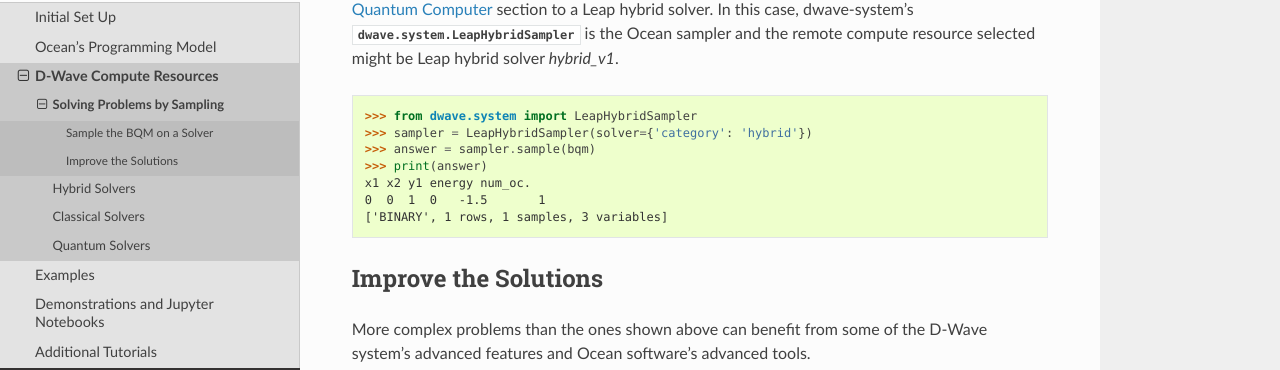
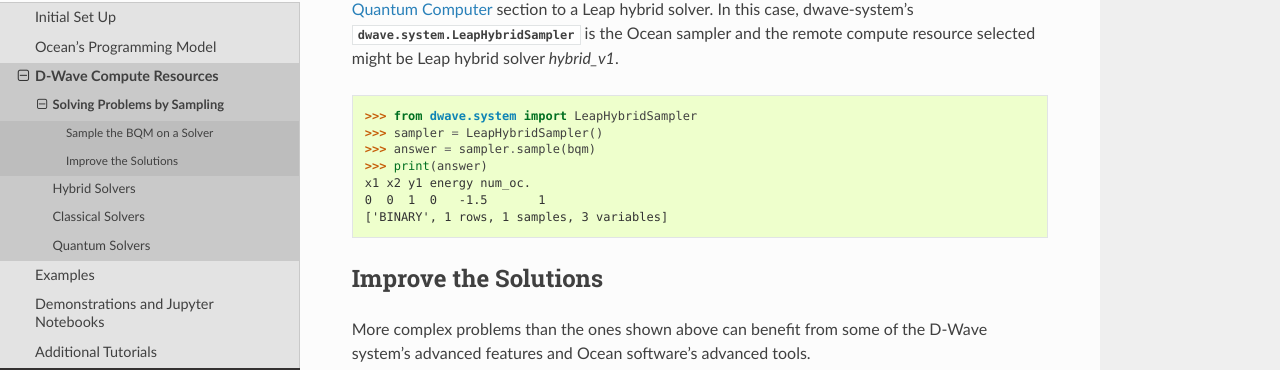
Before and after one commit to dwavesystems/dwave-ocean-sdk, a Sphinx documentation site: the page built from docs/overview/samplers.rst, in a window 1280 px wide and 900 px high, scrolled down 546 px. Shown: the part 134-504 px from the top of the window. Built offline with Sphinx 7.4.7 and the Read the Docs theme 2.0.0, drawn with Linux system fonts in a browser that asks for light colours; pages that are not in the unit, such as notebooks, are missing from menus; the version number could not be read and is left out.

Commit message:
Use hybrid by default

```diff
--- a/docs/examples/hybrid_solver_service.rst
+++ b/docs/examples/hybrid_solver_service.rst
@@ -85,7 +85,7 @@
 `LeapHybridSampler` class for using the Leap's cloud-based hybrid solvers.
 
 >>> from dwave.system import LeapHybridSampler
->>> sampler = LeapHybridSampler(solver={'category': 'hybrid'})
+>>> sampler = LeapHybridSampler()
 
 Finally, the returned set of frustrated edges and a bicoloring are counted and printed.
 
--- a/docs/overview/samplers.rst
+++ b/docs/overview/samplers.rst
@@ -32,7 +32,7 @@
 resource selected might be Leap hybrid solver `hybrid_v1`.
 
 >>> from dwave.system import LeapHybridSampler
->>> sampler = LeapHybridSampler(solver={'category': 'hybrid'})    # doctest: +SKIP
+>>> sampler = LeapHybridSampler()    # doctest: +SKIP
 >>> answer = sampler.sample(bqm)   # doctest: +SKIP
 >>> print(answer)    # doctest: +SKIP
 x1 x2 y1 energy num_oc.
```
